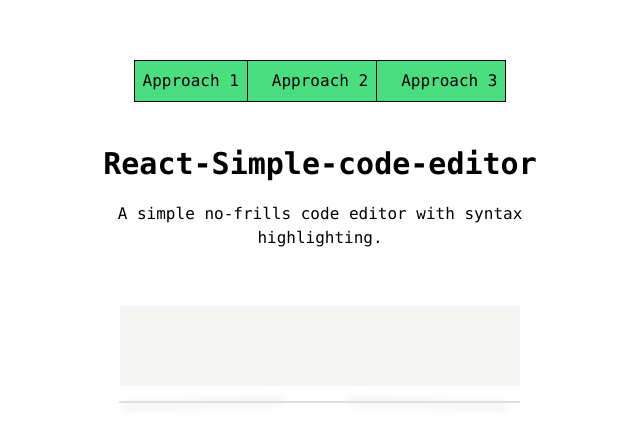
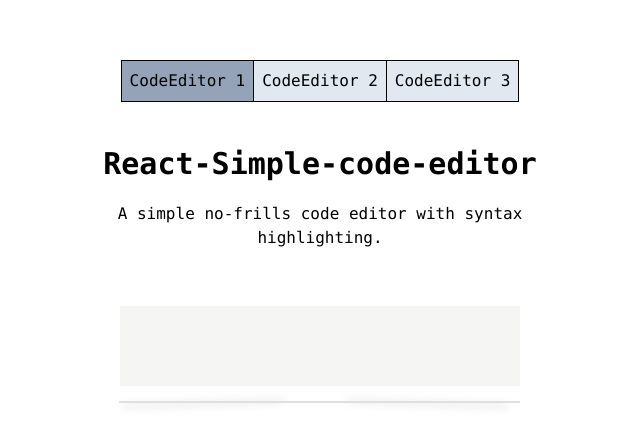
Before and after one commit to ervishwa/CodeEditor, a React (Create React App) app: page /prism in a window 1280 px wide. Shown: the part 153-594 px from the top of the page, without its empty margins (320-960 px from the left). Built offline with nearby package versions, Linux system fonts and the light colour scheme.

Commit message:
third code editor added

```diff
--- a/src/App.js
+++ b/src/App.js
@@ -3,7 +3,8 @@
 import { BrowserRouter, Route, Routes } from "react-router-dom";
 import Layout from "./components/Layout";
 import { CodeEditor } from "./components/CodeEditor";
-import CodeEditorSecond from "./components/CodeEditorSecond";
+import {CodeEditorSecond} from "./components/CodeEditorSecond";
+import { CodeEditorThird } from "./components/CodeEditorThird";
 
 export default function App() {
   return (
@@ -12,6 +13,7 @@
         <Route path="/" element={<Layout />}>
           <Route index element={<CodeEditor/>} />
           <Route path="prism" element={<CodeEditorSecond />} />
+          <Route path="prismreactrender" element={<CodeEditorThird />} />
         </Route>
       </Routes>
     </BrowserRouter>
--- a/src/components/CodeEditorSecond.jsx
+++ b/src/components/CodeEditorSecond.jsx
@@ -23,7 +23,7 @@
   );
 }
 
-export default function CodeEditorSecond() {
+export function CodeEditorSecond() {
   return (
     <div>
       <Editor />
--- /dev/null
+++ b/src/components/CodeEditorThird.jsx
@@ -0,0 +1,26 @@
+import React, { useState } from "react";
+import { Highlight, themes } from "prism-react-renderer";
+import TextArea from "./TextArea";
+
+export function CodeEditorThird() {
+  const [value, setValue] = useState("");
+
+  return (
+    <div className="w-[400px]">
+      <TextArea value={value} setValue={setValue} />
+      <Highlight theme={themes.oneLight} code={value} language="javascript">
+        {({ className, style, tokens, getLineProps, getTokenProps }) => (
+          <pre style={style}>
+            {tokens.map((line, i) => (
+              <div key={i} {...getLineProps({ line })}>
+                {line.map((token, key) => (
+                  <span key={key} {...getTokenProps({ token })} />
+                ))}
+              </div>
+            ))}
+          </pre>
+        )}
+      </Highlight>
+    </div>
+  );
+}
--- a/src/components/Navbar.jsx
+++ b/src/components/Navbar.jsx
@@ -1,30 +1,47 @@
-import React from "react";
+import React, { useState } from "react";
 import { useNavigate } from "react-router-dom";
 
+const codeEditors = [
+  {
+    id: 1,
+    editorName: "CodeEditor 1",
+    path: "/",
+  },
+  {
+    id: 2,
+    editorName: "CodeEditor 2",
+    path: "prism",
+  },
+  {
+    id: 3,
+    editorName: "CodeEditor 3",
+    path: "prismreactrender",
+  },
+];
+
 export default function Navbar() {
+  const [activeEditorId, setActiveEditorId] = useState(1);
   const navigate = useNavigate();
 
-  const handelClick = (path) => {
+  const handelClick = (path, id) => {
+    setActiveEditorId(id);
     navigate(path);
   };
 
   return (
-    <div className="flex gap-4 mb-4 cursor-pointer bg-green-400 border border-black">
-      <div
-        className="border-r border-black  p-2"
-        onClick={() => handelClick("/")}
-      >
-        Approach 1
-      </div>
-      <div
-        className="border-r border-black  p-2"
-        onClick={() => handelClick("prism")}
-      >
-        Approach 2
-      </div>
-      <div className="p-2" onClick={() => handelClick("/")}>
-        Approach 3
-      </div>
+    <div className="flex mb-4 cursor-pointer bg-slate-200 border border-black">
+      {codeEditors.map((currentEditor) => {
+        return (
+          <div
+            className={` ${
+              currentEditor.id === activeEditorId ? "bg-slate-400" : ""
+            } ${currentEditor.id !== 3 && "border-r"}  border-black  p-2`}
+            onClick={() => handelClick(currentEditor.path, currentEditor.id)}
+          >
+            {currentEditor.editorName}
+          </div>
+        );
+      })}
     </div>
   );
 }
```
